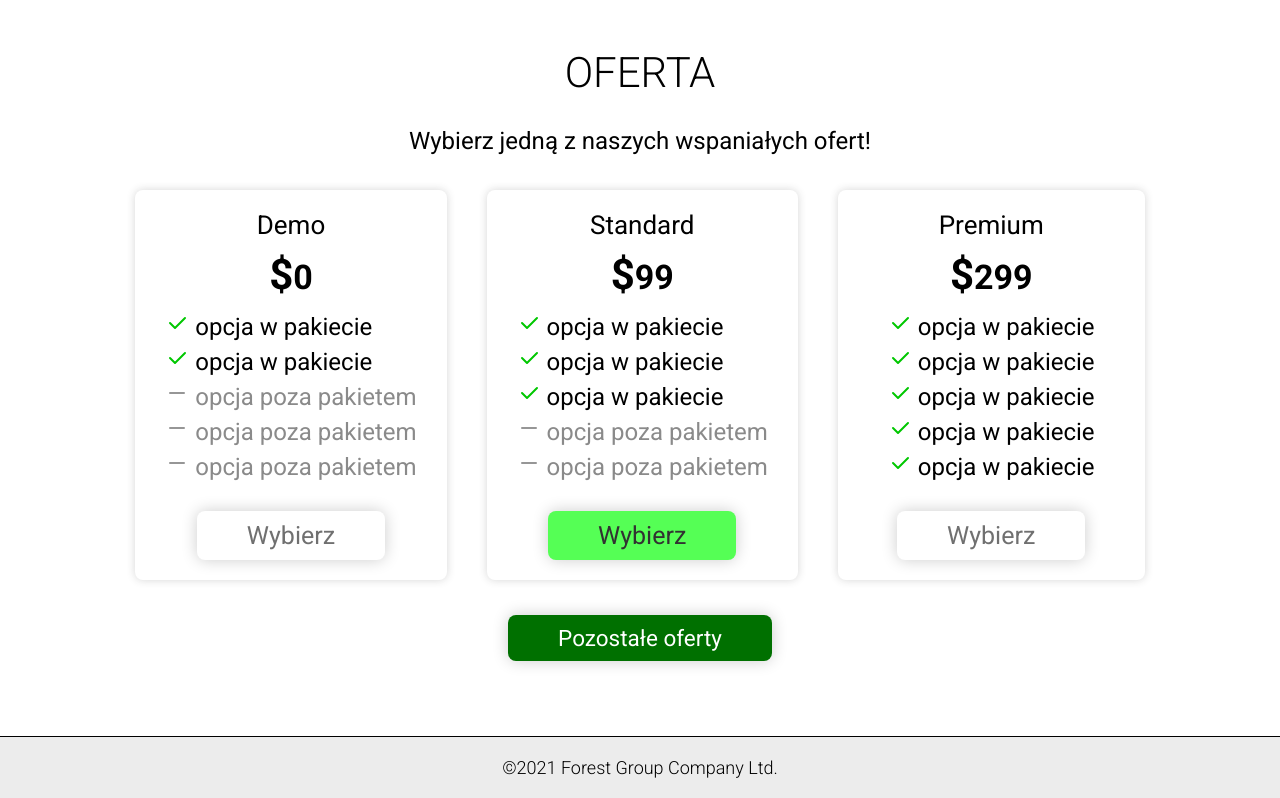
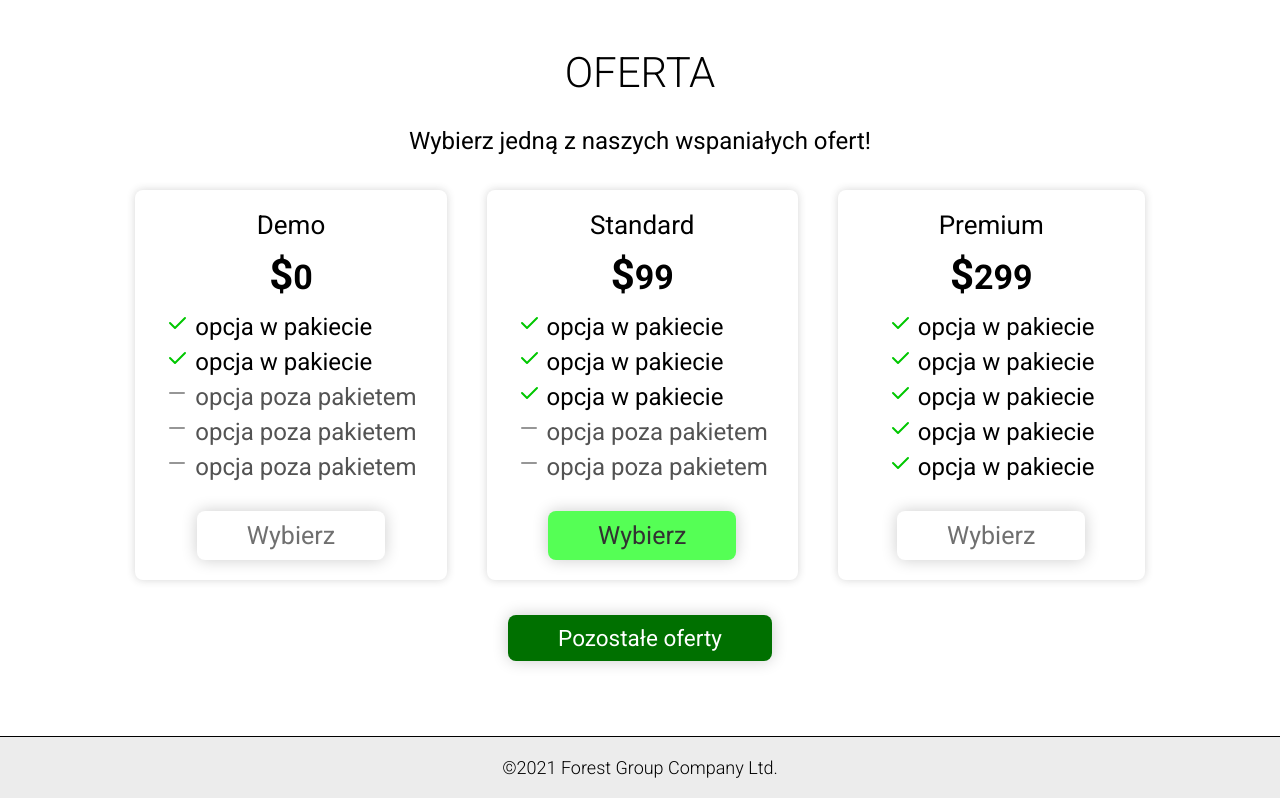
Before and after one commit to Mikespl/Forest, a website: page index.html in a window 1280 px wide. Shown: the part 1560-2358 px from the top of the page. Drawn offline with Linux system fonts and the light colour scheme.

Commit message:
corrections accessibility

```diff
--- a/src/sass/_main.scss
+++ b/src/sass/_main.scss
@@ -142,7 +142,7 @@
                     font-size: 2rem;
                     margin: .5rem 0;
                     &.disable {
-                        color: rgb(138, 138, 138);
+                        color: rgb(83, 83, 83);
                     }
                 }
                 &__btn {
```
Also changed, not shown: dist/css/style.min.css.
